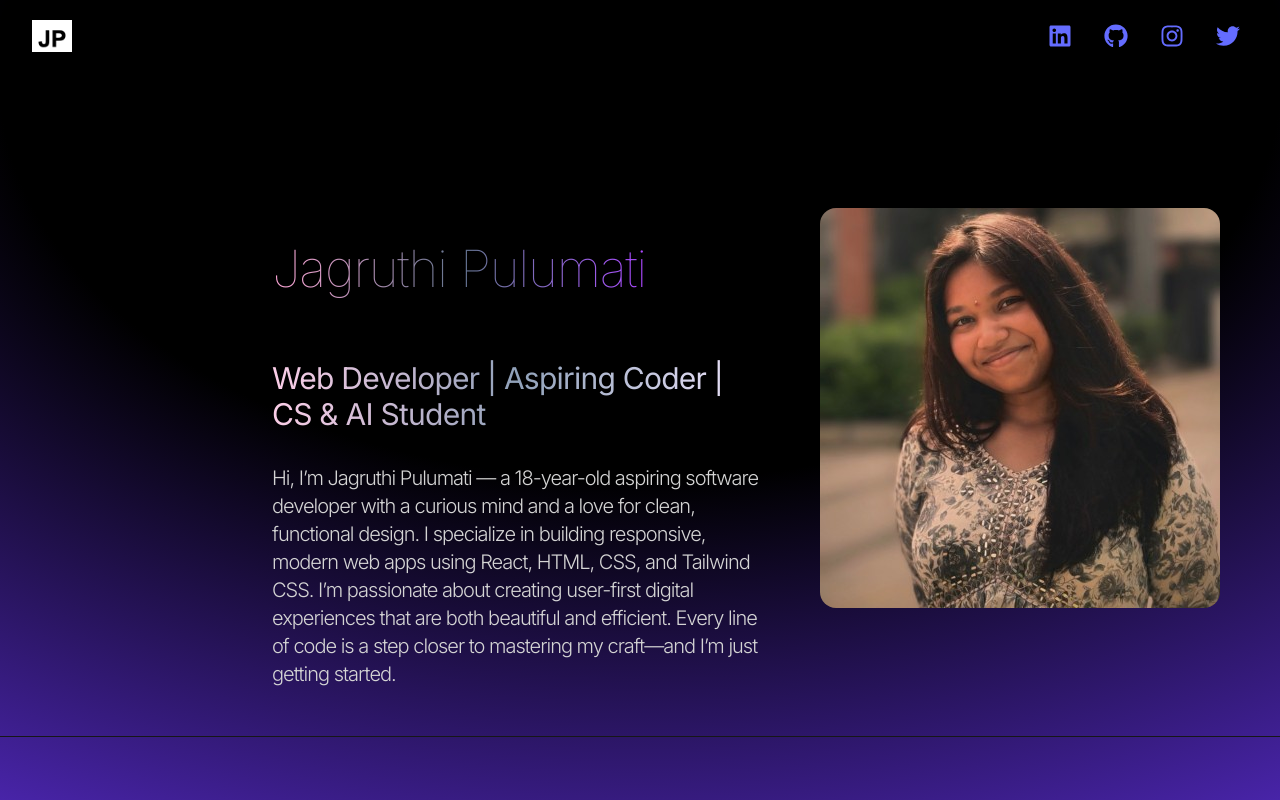
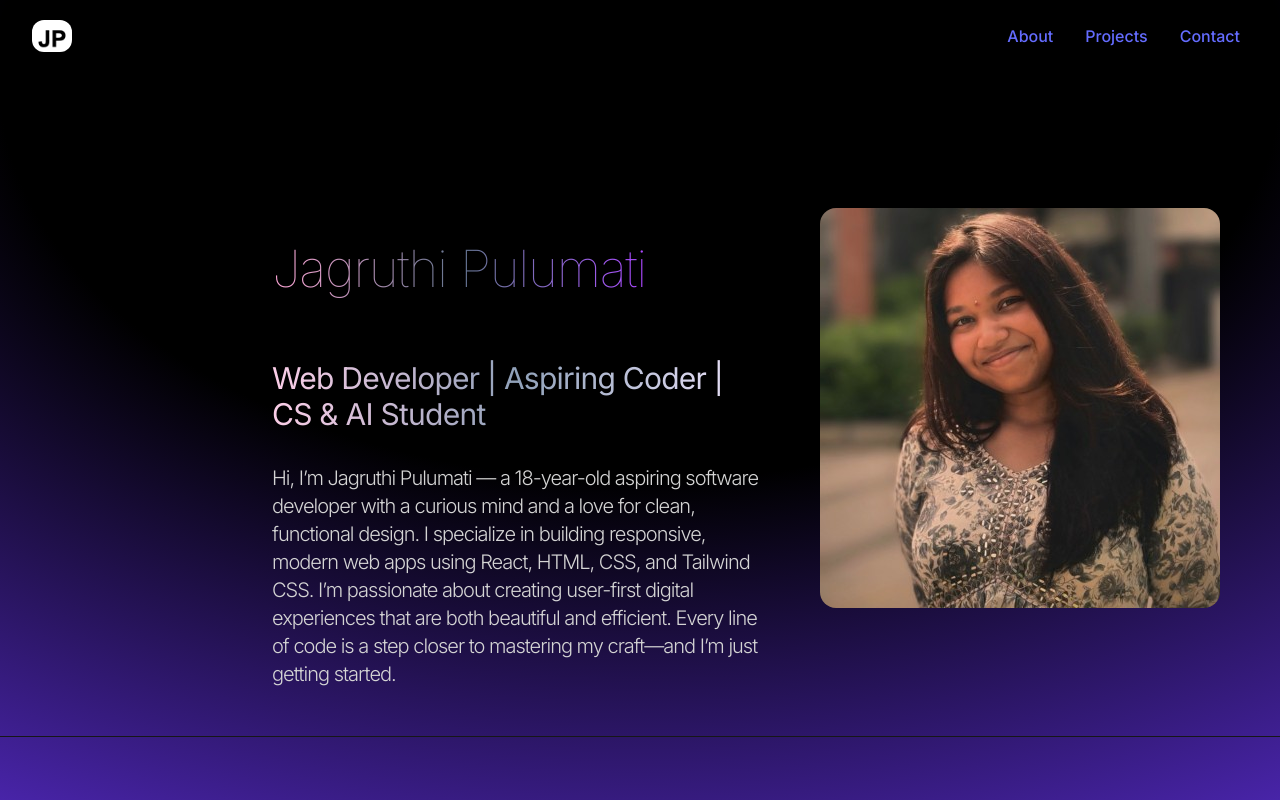
Before and after one commit to Jag2007/Portfolio, a React (Vite) app: page / in a window 1280 px wide. Shown: the top 800 px of the page. Built offline with nearby package versions, Linux system fonts and the light colour scheme.

Commit message:
lot changed

```diff
--- a/src/App.jsx
+++ b/src/App.jsx
@@ -1,7 +1,7 @@
 import About from "./components/About";
 import Contact from "./components/Contact";
 import Hero from "./components/Hero";
-import Navbar from "./components/Navbar";
+import Navbar from "./components/navbar";
 import Projects from "./components/Projects";
 import Technologies from "./components/Technologies";
 
--- a/src/components/About.jsx
+++ b/src/components/About.jsx
@@ -3,7 +3,7 @@ import aboutImg from "../assets/about.png";
 import { ABOUT_TEXT } from "./constants";
 const About = () => {
   return (
-    <div className="border-b border-neutral-900 pb-4 pt-10 pl-55">
+    <div id="about" className="border-b border-neutral-900 pb-4 pt-10 pl-55">
       <h1 className="my-20 text-center text-4xl bg-gradient-to-b from-neutral-200 to-neutral-600 bg-clip-text text-transparent font-bold">
         About
         <span className="bg-gradient-to-b from-neutral-200 to-neutral-600 bg-clip-text text-transparent">
--- a/src/components/Contact.jsx
+++ b/src/components/Contact.jsx
@@ -4,7 +4,7 @@ import { FaLinkedin, FaInstagram } from "react-icons/fa";
 
 const Contact = () => {
   return (
-    <div className="border-b border-neutral-900 pb-20 pl-55">
+    <div id="contact" className="border-b border-neutral-900 pb-20 pl-55">
       <h1 className="my-10 text-center text-4xl">Get In Touch</h1>
       <div className="text-center tracking-lighter">
         <p className="my-4">Phone: {CONTACT.phoneNo}</p>
--- a/src/components/Navbar.jsx
+++ b/src/components/Navbar.jsx
@@ -1,44 +1,29 @@
 import logo from "../assets/jp.png";
-import { FaLinkedin, FaGithub, FaInstagram, FaTwitter } from "react-icons/fa";
 
 const Navbar = () => {
   return (
-    <nav className="fixed top-0 left-0 right-0 z-50 flex justify-between items-center px-8 py-4 text-white backdrop-blur-md shadow-md">
-      <img src={logo} alt="logo" className="w-10" />
-      <span className="flex gap-4 text-2xl">
+    <nav className="fixed top-0 left-0 right-0 z-50 flex justify-between items-center px-8 py-4 bg-transparent text-white backdrop-blur-md shadow-md">
+      <img src={logo} alt="logo" className="w-10 rounded-xl" />
+      <div className="flex gap-4">
         <a
-          href="https://www.linkedin.com/in/jagruthi-pulumati-087b69305/"
-          target="_blank"
-          rel="noopener noreferrer"
-          className="text-white hover:text-purple-400 transition-transform duration-300 transform hover:scale-125 p-2"
+          href="#about"
+          className="text-white hover:scale-125 p-2 transition-transform"
         >
-          <FaLinkedin />
+          About
         </a>
         <a
-          href="https://github.com/"
-          target="_blank"
-          rel="noopener noreferrer"
-          className="text-white hover:text-purple-400 transition-transform duration-300 transform hover:scale-125 p-2"
+          href="#projects"
+          className="text-white hover:scale-125 p-2 transition-transform"
         >
-          <FaGithub />
+          Projects
         </a>
         <a
-          href="https://www.instagram.com/jagruthi._16/"
-          target="_blank"
-          rel="noopener noreferrer"
-          className="text-white hover:text-pink-400 transition-transform duration-300 transform hover:scale-125 p-2"
+          href="#contact"
+          className="text-white hover:scale-125 p-2 transition-transform"
         >
-          <FaInstagram />
+          Contact
         </a>
-        <a
-          href="https://twitter.com/"
-          target="_blank"
-          rel="noopener noreferrer"
-          className="text-white hover:text-blue-400 transition-transform duration-300 transform hover:scale-125 p-2"
-        >
-          <FaTwitter />
-        </a>
-      </span>
+      </div>
     </nav>
   );
 };
--- a/src/components/Projects.jsx
+++ b/src/components/Projects.jsx
@@ -2,7 +2,7 @@ import { PROJECTS } from "./constants";
 
 const Projects = () => {
   return (
-    <div className="border-b border-neutral-900 pb-16 pl-55">
+    <div id="projects" className="border-b border-neutral-900 pb-16 pl-55">
       <h1 className="text-center text-4xl font-bold my-10 bg-gradient-to-b from-neutral-200 to-neutral-600 bg-clip-text text-transparent">
         Projects
       </h1>
--- a/src/components/constants/index.js
+++ b/src/components/constants/index.js
@@ -10,11 +10,13 @@ I specialize in building responsive, modern web apps using React, HTML, CSS, and
 I’m passionate about creating user-first digital experiences that are both beautiful and efficient.
 Every line of code is a step closer to mastering my craft—and I’m just getting started.`;
 
-export const ABOUT_TEXT = `A aspiring software developer with a passion for crafting clean, responsive, and user-friendly web applications.
-Currently focused on mastering the front-end with technologies like React, HTML, CSS, and Tailwind CSS, always eager to learn and level up.
-What began as simple curiosity has turned into a drive to build meaningful digital experiences that blend design and functionality.
-Comfortable working in collaborative environments, always up for a challenge, and constantly exploring new ways to grow as a developer.
-Outside of coding, you'll find time spent discovering new tech, chilling with playlists or YouTube, and dreaming up the next big idea.`;
+export const ABOUT_TEXT = `Hi, I’m Jagruthi Pulumati — an 18-year-old aspiring software developer with a curious mind and a passion for clean, functional design. I specialize in building responsive, modern web applications using React, Next.js, Tailwind CSS, and JavaScript/TypeScript — turning ideas into beautiful, scalable experiences.
+
+With hands-on experience in live projects, I’ve worked on real-world applications that integrate APIs, handle dynamic data, and deliver seamless user interactions. I thrive at the intersection of creativity and logic, where smooth UI meets efficient code.
+
+Every line I write is a step toward mastering my craft — and I’m just getting started.
+
+`;
 
 
 export const PROJECTS = [
```
